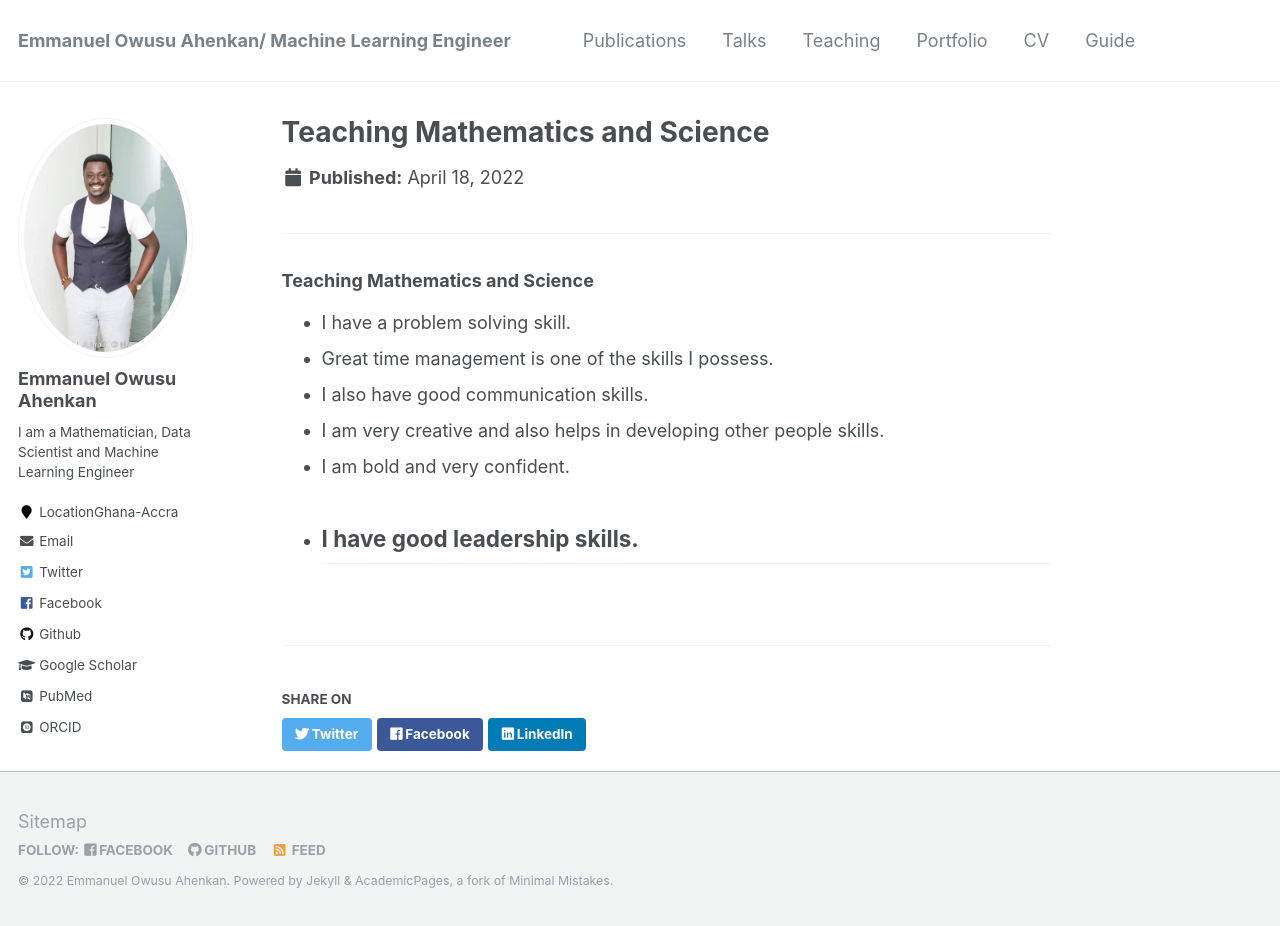
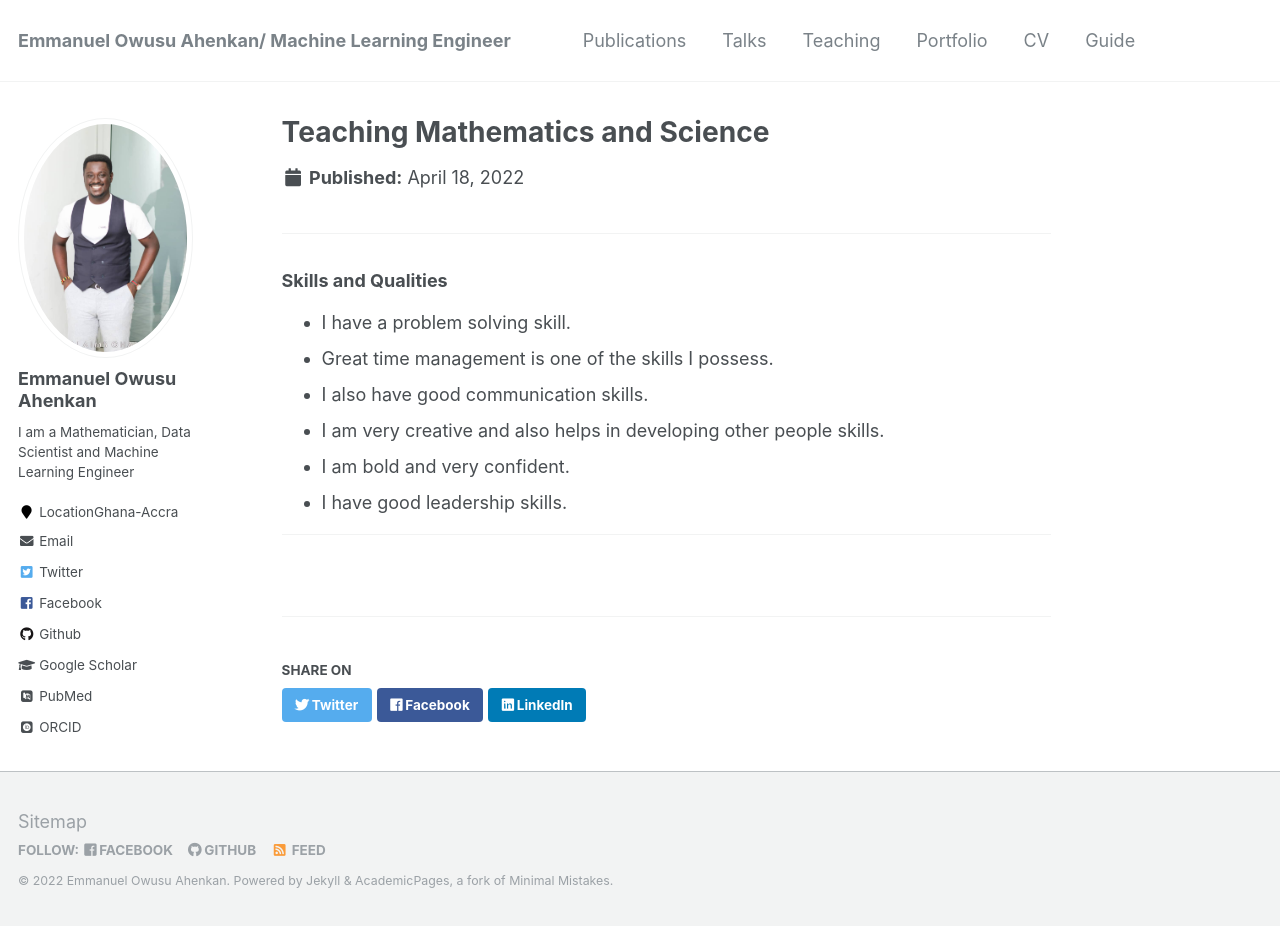
Before and after one commit to EmmanuelOwusu/EmmanuelOwusu.github.io, a Jekyll site: the page built from _portfolio/portfolio-1.md, in a window 1280 px wide and 926 px high. Built offline with Jekyll 4.4.1, drawn with Linux system fonts in a browser that asks for light colours; some web fonts are replaced.

Commit message:
NEW portfolio

```diff
--- a/_portfolio/portfolio-1.md
+++ b/_portfolio/portfolio-1.md
@@ -1,11 +1,11 @@
 ---
 title: "Teaching Mathematics and Science"
-excerpt: "Teaching Mathematics and Science <br/><img src='/images/EMMA2.jpg' width='500'>"
+excerpt: "Skills and Qualities <br/><img src='/images/EMMA2.jpg' width='500'>"
 collection: portfolio
 ---
 
 ---
-### Teaching Mathematics and Science
+### Skills and Qualities
 
 * I have a problem solving skill.
 * Great time management is one of the skills I possess.
@@ -13,4 +13,5 @@ collection: portfolio
 * I am very creative and also helps in developing other people skills.
 * I am bold and very confident.
 * I have good leadership skills.
+
 ---
```
